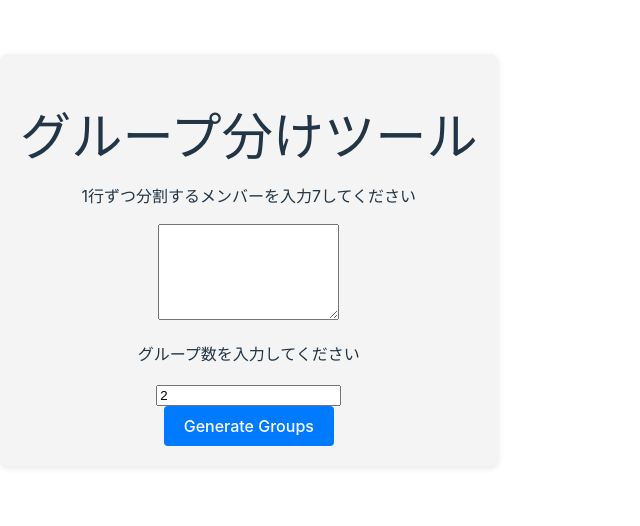
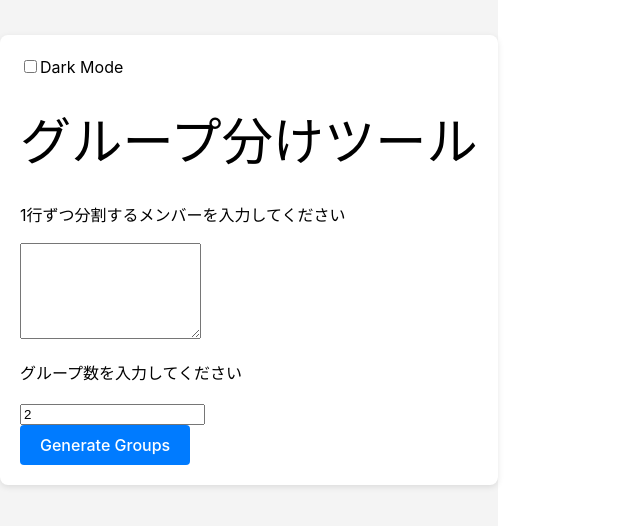
Before and after one commit to rami2076/groups, a React (Vite) app: page / in a window 1280 px wide. Shown: the part 140-666 px from the top of the page, without its empty margins (0-640 px from the left). Built offline with nearby package versions, Linux system fonts and the light colour scheme.

Commit message:
dark mode

```diff
--- a/src/components/molecules/ParticipantsInput.tsx
+++ b/src/components/molecules/ParticipantsInput.tsx
@@ -8,7 +8,7 @@ interface ParticipantsInputProps {
 const ParticipantsInput: React.FC<ParticipantsInputProps> = ({value, onChange}) => {
     return (
         <div className="ParticipantsInput">
-            <p><label htmlFor="participantsInput">1行ずつ分割するメンバーを入力7してください</label></p>
+            <p><label htmlFor="participantsInput">1行ずつ分割するメンバーを入力してください</label></p>
             <textarea id="participantsInput" rows={6} value={value} onChange={onChange}/>
         </div>
     );
--- a/src/components/pages/AppPage.css
+++ b/src/components/pages/AppPage.css
@@ -1,17 +1,35 @@
-.App {
-    text-align: center;
-    margin: 50px auto;
-    padding: 20px;
-    max-width: 600px;
-    background-color: #f4f4f4;
-    border-radius: 8px;
-    box-shadow: 0 2px 6px rgba(0, 0, 0, 0.1);
+:root {
+    --bg-color: #f4f4f4;
+    --text-color: #000;
+    --card-bg-color: #fff;
+    --border-color: #ccc;
+    --box-shadow: 0 2px 6px rgba(0, 0, 0, 0.1);
 }
 
-h1 {
-    margin-bottom: 20px;
+.dark-mode {
+    --bg-color: #333;
+    --text-color: #fff;
+    --card-bg-color: #444;
+    --border-color: #555;
+    --box-shadow: 0 2px 6px rgba(0, 0, 0, 0.3);
 }
 
-h2 {
-    margin-top: 20px;
+.App {
+    display: flex;
+    align-items: center;
+    justify-content: center;
+    height: 100vh;
+    background-color: var(--bg-color);
+    margin-top: 0;
+    transition: background-color 0.3s;
 }
+
+.AppContent {
+    max-width: 600px;
+    padding: 20px;
+    background-color: var(--card-bg-color);
+    border-radius: 8px;
+    box-shadow: var(--box-shadow);
+    color: var(--text-color);
+    transition: background-color 0.3s, box-shadow 0.3s, color 0.3s;
+}
--- a/src/components/pages/AppPage.tsx
+++ b/src/components/pages/AppPage.tsx
@@ -8,6 +8,13 @@ const AppPage: React.FC = () => {
     const [participants, setParticipants] = useState('');
     const [groupCount, setGroupCount] = useState<number>(2);
     const [groups, setGroups] = useState<string[][]>([]);
+    const [darkMode, setDarkMode] = useState(false); // ダークモードの状態
+
+    // ダークモードを切り替える関数
+    const toggleDarkMode = () => {
+        setDarkMode(!darkMode);
+    };
+
 
     const handleParticipantsChange = (event: React.ChangeEvent<HTMLTextAreaElement>) => {
         setParticipants(event.target.value);
@@ -18,7 +25,14 @@ const AppPage: React.FC = () => {
     };
 
     return (
-        <AppTemplate>
+        <div className={`App ${darkMode ? 'dark-mode' : ''}`}>
+            <div className="AppContent">
+                <div className="DarkModeToggle">
+                    <label>
+                        <input type="checkbox" checked={darkMode} onChange={toggleDarkMode} />
+                        Dark Mode
+                    </label>
+                </div>
                 <GroupGenerator
                     participants={participants}
                     groupCount={groupCount}
@@ -32,7 +46,8 @@ const AppPage: React.FC = () => {
                         ))}
                     </div>
                 )}
-        </AppTemplate>
+            </div>
+        </div>
     );
 };
 
```
Lines whose indentation alone changed are shown as unchanged.
